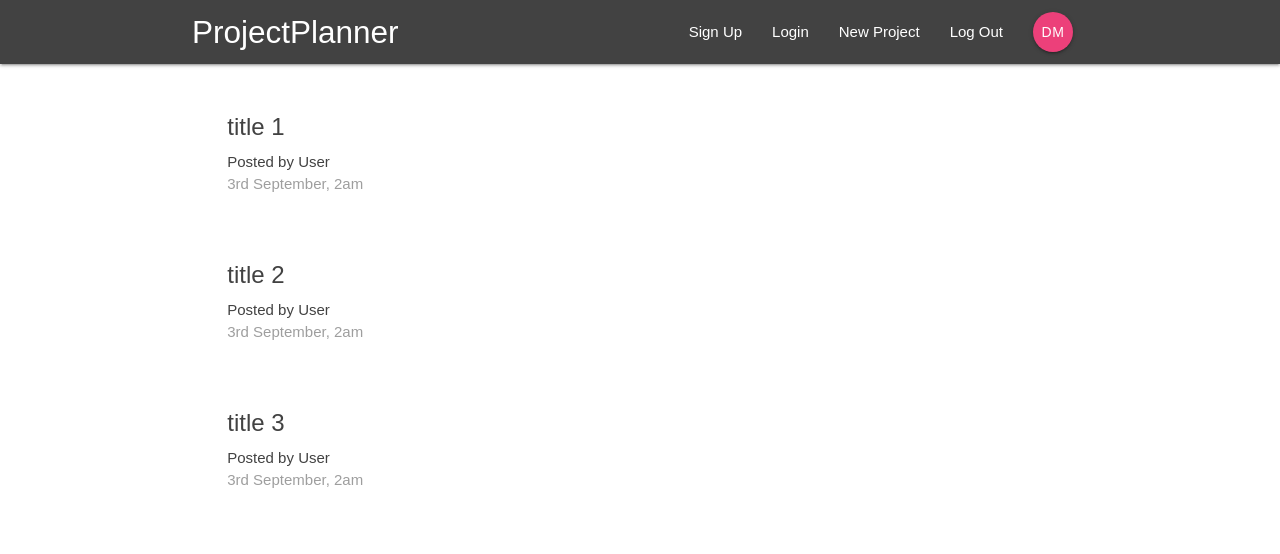
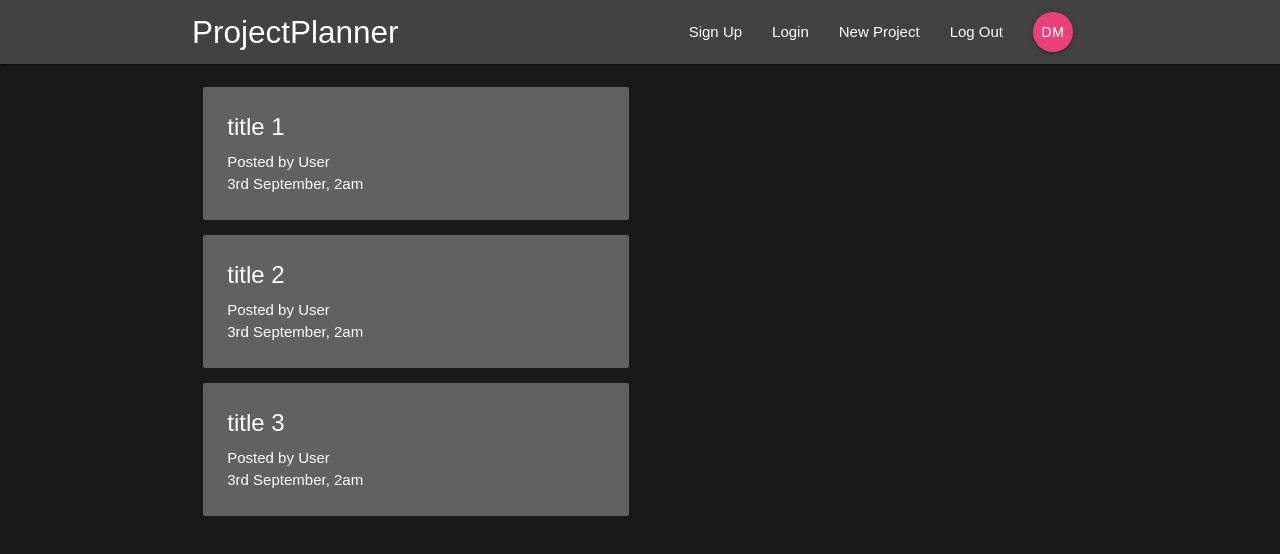
Before and after one commit to danielmeeusen/react-project-planner, a React (Create React App) app: page / in a window 1280 px wide. Shown: the top 554 px of the page. Built offline with nearby package versions, Linux system fonts and the light colour scheme.

Commit message:
14 async code with redux

```diff
--- a/package.json
+++ b/package.json
@@ -8,7 +8,8 @@
     "react-redux": "^5.0.7",
     "react-router-dom": "^4.3.1",
     "react-scripts": "^1.1.5",
-    "redux": "^4.0.0"
+    "redux": "^4.0.0",
+    "redux-thunk": "^2.3.0"
   },
   "scripts": {
     "start": "react-scripts start",
--- a/src/components/projects/CreateProject.js
+++ b/src/components/projects/CreateProject.js
@@ -1,4 +1,6 @@
 import React, { Component } from 'react';
+import { connect } from 'react-redux';
+import { createProject } from '../../store/actions/projectActions';
 
 class CreateProject extends Component {
   state = {
@@ -14,7 +16,7 @@ class CreateProject extends Component {
 
   handleSubmit = e => {
     e.preventDefault();
-    console.log(this.state);
+    this.props.createProject(this.state);
   };
 
   render() {
@@ -43,4 +45,13 @@ class CreateProject extends Component {
   }
 }
 
-export default CreateProject;
+const mapDispatchToProps = dispatch => {
+  return {
+    createProject: project => dispatch(createProject(project))
+  };
+};
+
+export default connect(
+  null,
+  mapDispatchToProps
+)(CreateProject);
--- a/src/components/projects/ProjectSummary.js
+++ b/src/components/projects/ProjectSummary.js
@@ -2,11 +2,11 @@ import React from 'react';
 
 const ProjectSummary = ({ project }) => {
   return (
-    <div className="card z-depth-0 project-summary">
-      <div className="card-content grey-text text-darken-3">
+    <div className="card grey darken-2 z-depth-0 project-summary">
+      <div className="card-content white-text">
         <span className="card-title">{project.title}</span>
         <p>Posted by User</p>
-        <p className="grey-text">3rd September, 2am</p>
+        <p className="white-text">3rd September, 2am</p>
       </div>
     </div>
   );
--- a/src/index.css
+++ b/src/index.css
@@ -1,4 +1,5 @@
 body {
+  background-color: #191919;
   margin: 0;
   padding: 0;
   font-family: sans-serif;
--- a/src/index.js
+++ b/src/index.js
@@ -3,11 +3,13 @@ import ReactDOM from 'react-dom';
 import './index.css';
 import App from './App';
 import registerServiceWorker from './registerServiceWorker';
-import { createStore } from 'redux';
+import { createStore, applyMiddleware } from 'redux';
 import rootReducer from './store/reducers/rootReducer';
 import { Provider } from 'react-redux';
+import thunk from 'redux-thunk';
 
-const store = createStore(rootReducer);
+//thunk is middleware to allow your redux actions to return functions which connect to your database
+const store = createStore(rootReducer, applyMiddleware(thunk));
 
 ReactDOM.render(
   <Provider store={store}>
--- /dev/null
+++ b/src/store/actions/projectActions.js
@@ -0,0 +1,8 @@
+export const createProject = project => {
+  return (dispatch, getState) => {
+    // made async call to db
+
+    //dispatch item
+    dispatch({ type: 'CREATE_PROJECT', project });
+  };
+};
--- a/src/store/reducers/projectReducer.js
+++ b/src/store/reducers/projectReducer.js
@@ -7,6 +7,10 @@ const initState = {
 };
 
 const projectReducer = (state = initState, action) => {
+  switch (action.type) {
+    case 'CREATE_PROJECT':
+      console.log('created project', action.project);
+  }
   return state;
 };
 
```
Also changed, not shown: 1 other file (tests, documents, lock files or other folders).
